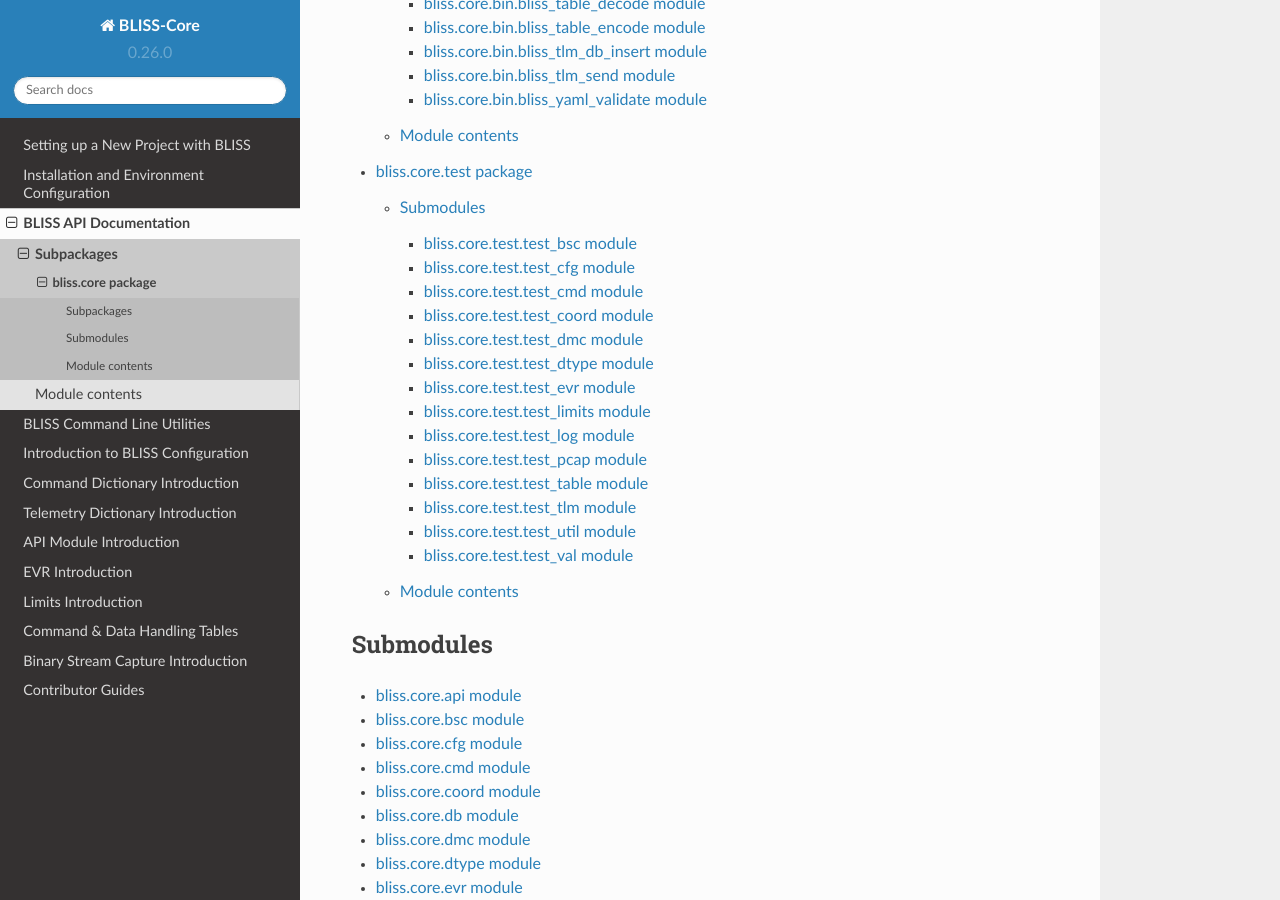
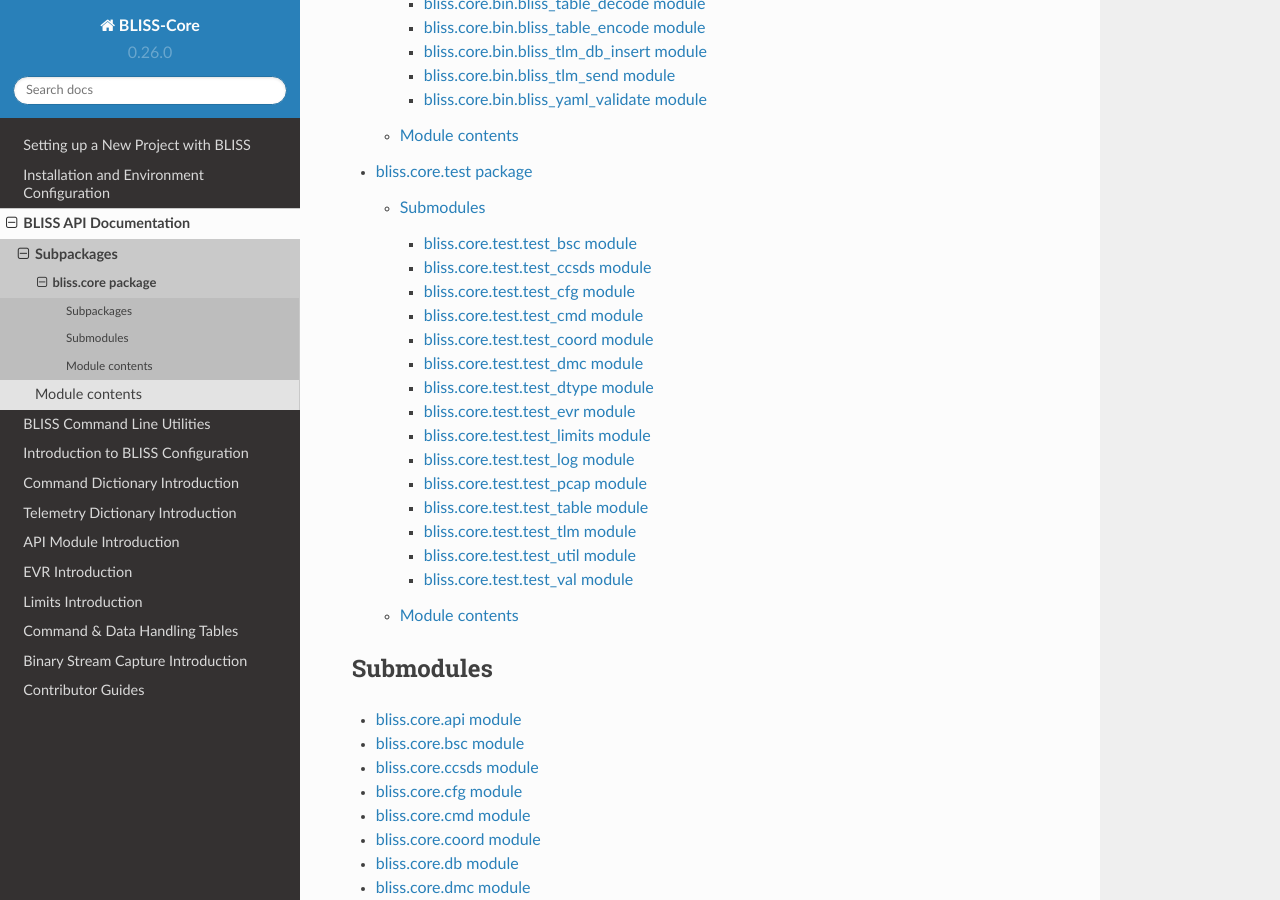
Before and after one commit to NASA-AMMOS/AIT-Core, a Sphinx documentation site: the page built from doc/source/bliss.core.rst, in a window 1280 px wide and 900 px high, scrolled down 560 px. Built offline with Sphinx 7.4.7 and the Read the Docs theme 2.0.0, drawn with Linux system fonts in a browser that asks for light colours.

```diff
--- /dev/null
+++ b/doc/source/bliss.core.ccsds.rst
@@ -0,0 +1,7 @@
+bliss.core.ccsds module
+=======================
+
+.. automodule:: bliss.core.ccsds
+    :members:
+    :undoc-members:
+    :show-inheritance:
--- a/doc/source/bliss.core.rst
+++ b/doc/source/bliss.core.rst
@@ -16,6 +16,7 @@ Submodules
 
    bliss.core.api
    bliss.core.bsc
+   bliss.core.ccsds
    bliss.core.cfg
    bliss.core.cmd
    bliss.core.coord
--- a/doc/source/bliss.core.test.rst
+++ b/doc/source/bliss.core.test.rst
@@ -7,6 +7,7 @@ Submodules
 .. toctree::
 
    bliss.core.test.test_bsc
+   bliss.core.test.test_ccsds
    bliss.core.test.test_cfg
    bliss.core.test.test_cmd
    bliss.core.test.test_coord
--- /dev/null
+++ b/doc/source/bliss.core.test.test_ccsds.rst
@@ -0,0 +1,7 @@
+bliss.core.test.test_ccsds module
+=================================
+
+.. automodule:: bliss.core.test.test_ccsds
+    :members:
+    :undoc-members:
+    :show-inheritance:
```
